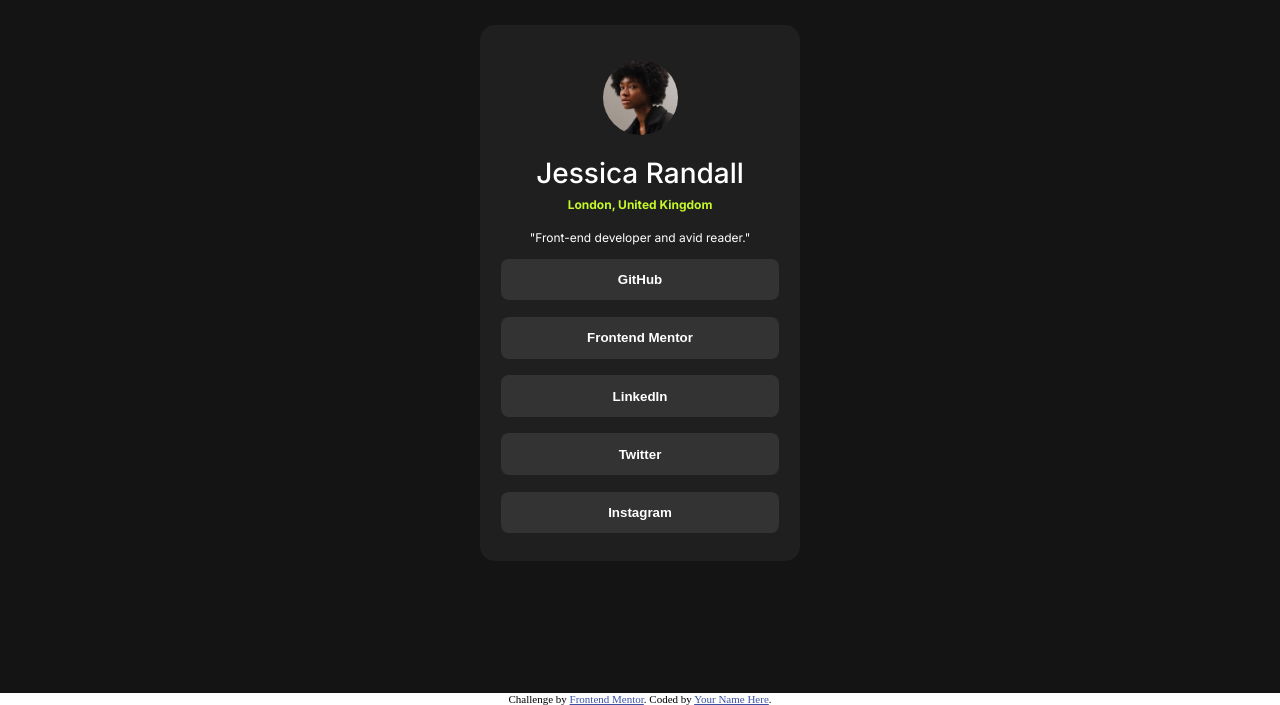
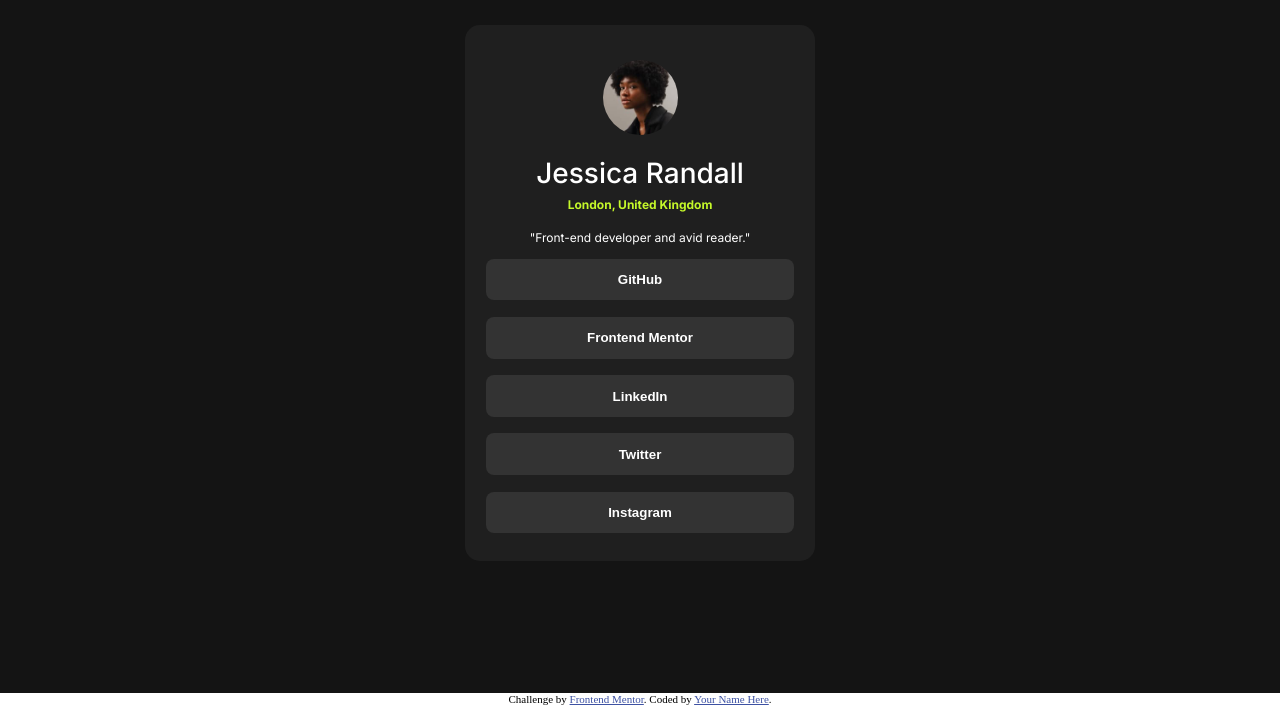
Before and after one commit to MatFrat95/chellenge-003, a plain HTML site: page index.html in a window 1280 px wide. Shown: the part 107-812 px from the top of the page. Drawn offline with Linux system fonts and the light colour scheme.

Commit message:
second  update

```diff
--- a/scss/style.scss
+++ b/scss/style.scss
@@ -30,7 +30,7 @@
 	display: flex;
 	flex-direction: column;
 	align-items: center;
-	flex-basis: 320px;
+	flex-basis: 350px;
 	padding: 1.5em;
 	// min-width: 320px;
 	background-color: hsl(0, 0%, 12%);
```
Also changed, not shown: css/style.css.
